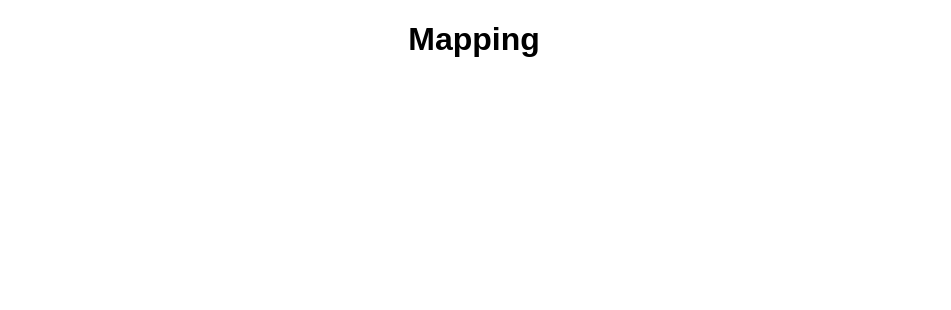
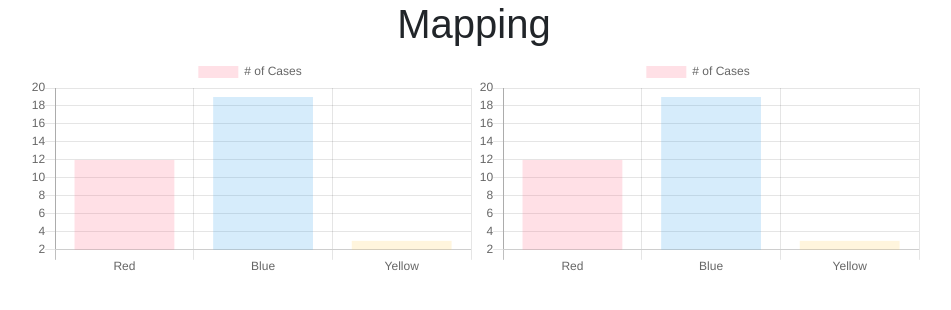
Before and after one commit to nishakhater/data-transparency-analysis, a React (Create React App) app in the folder my-app/: page / in a window 1280 px wide. Shown: the top 310 px of the page, without its empty margins (166-1117 px from the left). Built offline with nearby package versions, Linux system fonts and the light colour scheme.

Commit message:
added two mock charts

```diff
--- a/my-app/src/App.js
+++ b/my-app/src/App.js
@@ -1,14 +1,15 @@
 import './App.css';
 import StatusGraph from './components/caseStatus';
-import BodyCam from './components/caseStatus';
-import NoBodyCam from './components/caseStatus';
+import BodyCam from './components/bodycam';
+import NoBodyCam from './components/noBodycam';
+import 'bootstrap/dist/css/bootstrap.min.css';
 
 function App() {
   return (
     <div className="App">
       <h1>Mapping</h1>
       <StatusGraph />
-      <div className="d-flex flex-row">
+      <div className="d-flex flex-row justify-content-center align-items-center">
         <BodyCam />
         <NoBodyCam />
       </div>
--- a/my-app/src/components/bodycam.jsx
+++ b/my-app/src/components/bodycam.jsx
@@ -1,18 +1,45 @@
 import React, { Component } from 'react';
+// import Chart from 'chart.js';
+var Chart = require("chart.js");
+
 
 class BodyCam extends Component {
   constructor(props) {
     super(props);
-    this.state = {
-    };
+    this.node = React.createRef();
+  }
+  componentDidMount() {
+    const node = this.node;
+
+    var myChart = new Chart(node, {
+      type: "bar",
+      data: {
+        labels: ["Red", "Blue", "Yellow"],
+        datasets: [
+          {
+            label: "# of Cases",
+            data: [12, 19, 3],
+            backgroundColor: [
+              "rgba(255, 99, 132, 0.2)",
+              "rgba(54, 162, 235, 0.2)",
+              "rgba(255, 206, 86, 0.2)"
+            ]
+          }
+        ]
+      }
+    });
   }
 
   render() {
     return (
-      <div className="">
+      <div class="chart-container" style={{position: 'relative', width: '35vw'}}>
+        <canvas
+          ref={node => (this.node = node)}
+        />
       </div>
-    )
+    );
   }
+
 }
 
 export default BodyCam;
--- a/my-app/src/components/noBodycam.jsx
+++ b/my-app/src/components/noBodycam.jsx
@@ -1,18 +1,45 @@
 import React, { Component } from 'react';
+// import Chart from 'chart.js';
+var Chart = require("chart.js");
+
 
 class NoBodyCam extends Component {
   constructor(props) {
     super(props);
-    this.state = {
-    };
+    this.node = React.createRef();
+  }
+  componentDidMount() {
+    const node = this.node;
+
+    var noBodycamChart = new Chart(node, {
+      type: "bar",
+      data: {
+        labels: ["Red", "Blue", "Yellow"],
+        datasets: [
+          {
+            label: "# of Cases",
+            data: [12, 19, 3],
+            backgroundColor: [
+              "rgba(255, 99, 132, 0.2)",
+              "rgba(54, 162, 235, 0.2)",
+              "rgba(255, 206, 86, 0.2)"
+            ]
+          }
+        ]
+      }
+    });
   }
 
   render() {
     return (
-      <div className="">
+      <div class="chart-container" style={{position: 'relative', width: '35vw'}}>
+        <canvas
+          ref={node => (this.node = node)}
+        />
       </div>
-    )
+    );
   }
+
 }
 
 export default NoBodyCam;
```
